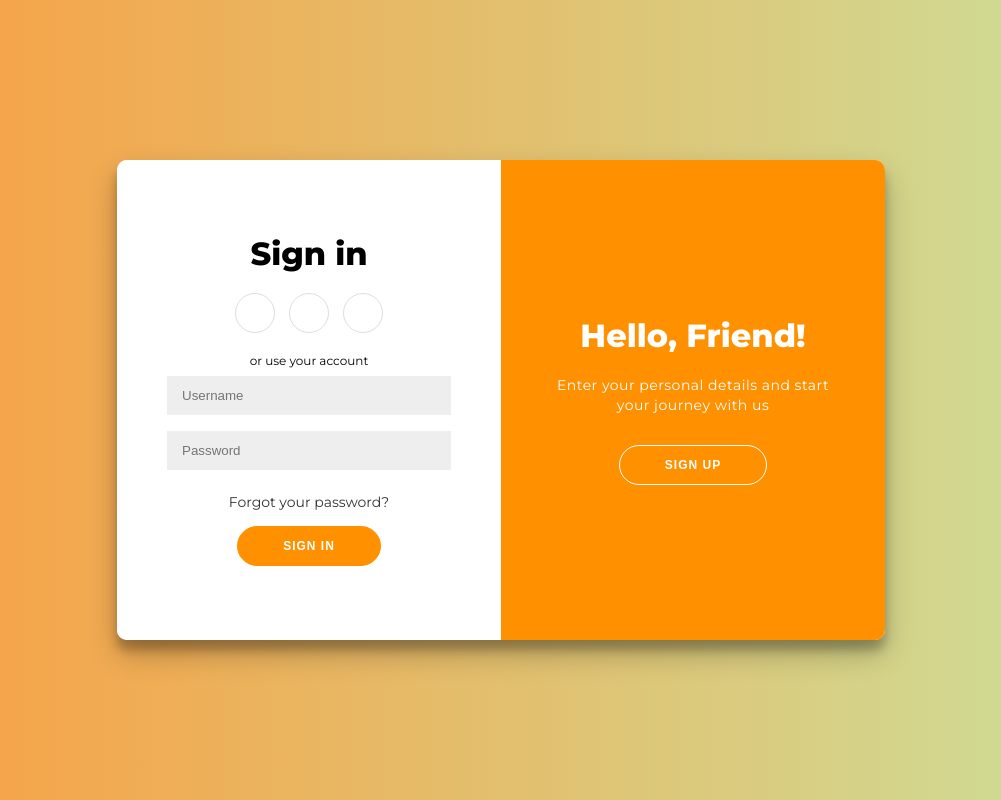
After one commit to caqqmarina/midterm-project-PBP-group-K7, a Django app: page /login_and_register/ in a window 1280 px wide. The commit adds this page. Shown: the whole page, without its empty margins (139-1140 px from the left). Run offline with Django 5.2, Linux system fonts and the light colour scheme.

Commit message:
Averill git PUSH changes to the forms.py login register layout and navbar

```diff
--- a/main/forms.py
+++ b/main/forms.py
@@ -1,5 +1,7 @@
 from django import forms
 from .models import Faculty, Canteen, Stall, Product
+from django.contrib.auth.forms import UserCreationForm, AuthenticationForm
+from django.contrib.auth.models import User
 
 class FacultyForm(forms.ModelForm):
     class Meta:
@@ -20,3 +22,22 @@ class ProductForm(forms.ModelForm):
     class Meta:
         model = Product
         fields = ['name', 'price', 'stall']
+
+class CustomUserCreationForm(UserCreationForm):
+    password1 = forms.CharField(label='Password', widget=forms.PasswordInput)
+    password2 = forms.CharField(label='Confirm Password', widget=forms.PasswordInput)
+
+    class Meta:
+        model = User
+        fields = ['username', 'password1', 'password2']
+
+    def clean_password2(self):
+        password1 = self.cleaned_data.get('password1')
+        password2 = self.cleaned_data.get('password2')
+        if password1 and password2 and password1 != password2:
+            raise forms.ValidationError("Passwords don't match")
+        return password2
+
+class CustomAuthenticationForm(AuthenticationForm):
+    username = forms.CharField(label='Username', widget=forms.TextInput)
+    password = forms.CharField(label='Password', widget=forms.PasswordInput)
--- /dev/null
+++ b/main/templates/login_and_register.html
@@ -0,0 +1,149 @@
+{% load static %}
+<!DOCTYPE html>
+<html lang="en">
+<head>
+    <meta charset="UTF-8">
+    <meta name="viewport" content="width=device-width, initial-scale=1.0">
+    <link rel="stylesheet" href="{% static 'css/login.css' %}">
+    <title>Login & Register</title>
+    <style>
+        body {
+            background: linear-gradient(to right, #fa9e41, #cbe09b); /* Orange to green gradient */
+            display: flex;
+            justify-content: center;
+            align-items: center;
+            height: 100vh;
+            margin: 0;
+            font-family: 'Montserrat', sans-serif;
+        }
+    </style>
+</head>
+<body>
+    <div class="container" id="container">
+        <div class="form-container sign-up-container">
+            <form id="signUpForm" method="POST" action="?action=signup">
+                {% csrf_token %}
+                <h1>Create Account</h1>
+                <div class="social-container">
+                    <a href="#" class="social"><i class="fab fa-facebook-f"></i></a>
+                    <a href="#" class="social"><i class="fab fa-google-plus-g"></i></a>
+                    <a href="#" class="social"><i class="fab fa-linkedin-in"></i></a>
+                </div>
+                <span>or use your email for registration</span>
+
+                <!-- Registration fields -->
+                <input type="text" name="username" placeholder="Username" required>
+                <input type="password" id="password1" name="password1" placeholder="Password" required>
+                <input type="password" id="password2" name="password2" placeholder="Confirm Password" required>
+
+                <div id="passwordError" class="error-messages" style="display: none;">
+                    <p>Passwords do not match</p>
+                </div>
+
+                {% if form.errors %}
+                    <div class="error-messages">
+                        {% for field in form %}
+                            {% for error in field.errors %}
+                                <p>{{ error }}</p>
+                            {% endfor %}
+                        {% endfor %}
+                        {% for error in form.non_field_errors %}
+                            <p>{{ error }}</p>
+                        {% endfor %}
+                    </div>
+                {% endif %}
+
+                <button type="submit" name="signUp">Sign Up</button>
+            </form>
+        </div>
+
+        <div class="form-container sign-in-container">
+            <form id="signInForm" method="POST" action="?action=login">
+                {% csrf_token %}
+                <h1>Sign in</h1>
+                <div class="social-container">
+                    <a href="#" class="social"><i class="fab fa-facebook-f"></i></a>
+                    <a href="#" class="social"><i class="fab fa-google-plus-g"></i></a>
+                    <a href="#" class="social"><i class="fab fa-linkedin-in"></i></a>
+                </div>
+                <span>or use your account</span>
+                <input type="text" name="username" placeholder="Username" required>
+                <input type="password" name="password" placeholder="Password" required>
+
+                {% if login_form.errors %}
+                    <div class="error-messages">
+                        {% for field in login_form %}
+                            {% for error in field.errors %}
+                                <p>{{ error }}</p>
+                            {% endfor %}
+                        {% endfor %}
+                        {% for error in login_form.non_field_errors %}
+                            <p>{{ error }}</p>
+                        {% endfor %}
+                    </div>
+                {% endif %}
+
+                <a href="#">Forgot your password?</a>
+                <button type="submit" name="signIn">Sign In</button>
+            </form>
+        </div>
+
+        <div class="overlay-container">
+            <div class="overlay">
+                <div class="overlay-panel overlay-left">
+                    <h1>Welcome Back!</h1>
+                    <p>To keep connected with us please login with your personal info</p>
+                    <button class="ghost" id="signIn">Sign In</button>
+                </div>
+                <div class="overlay-panel overlay-right">
+                    <h1>Hello, Friend!</h1>
+                    <p>Enter your personal details and start your journey with us</p>
+                    <button class="ghost" id="signUp">Sign Up</button>
+                </div>
+            </div>
+        </div>
+    </div>
+
+    <script>
+        const signUpButton = document.getElementById('signUp');
+        const signInButton = document.getElementById('signIn');
+        const container = document.getElementById('container');
+        const signUpForm = document.getElementById('signUpForm');
+        const signInForm = document.getElementById('signInForm');
+        const password1 = document.getElementById('password1');
+        const password2 = document.getElementById('password2');
+        const passwordError = document.getElementById('passwordError');
+
+        signUpButton.addEventListener('click', () => {
+            container.classList.add("right-panel-active");
+            signUpForm.action = "?action=signup";
+            history.pushState(null, null, "?action=signup");
+        });
+
+        signInButton.addEventListener('click', () => {
+            container.classList.remove("right-panel-active");
+            signInForm.action = "?action=login";
+            history.pushState(null, null, "?action=login");
+        });
+
+        // Check for query parameter and activate the sign-up panel if necessary
+        const urlParams = new URLSearchParams(window.location.search);
+        const action = urlParams.get('action');
+        if (action === 'signup') {
+            container.classList.add("right-panel-active");
+        } else if (action === 'login') {
+            container.classList.remove("right-panel-active");
+        }
+
+        // Client-side validation for password match
+        signUpForm.addEventListener('submit', (event) => {
+            if (password1.value !== password2.value) {
+                event.preventDefault();
+                passwordError.style.display = 'block';
+            } else {
+                passwordError.style.display = 'none';
+            }
+        });
+    </script>
+</body>
+</html>
--- a/main/urls.py
+++ b/main/urls.py
@@ -2,7 +2,7 @@ from django.urls import path
 # from main.views import show_main
 from main.views import homepage, register, login_user, logout_user \
     , faculty, canteen, add_faculty_and_canteen, user_homepage, add_canteen, add_stall, \
-    add_product, delete_faculty, show_json, stall
+    add_product, delete_faculty, show_json, stall, login_and_register
 
 app_name = 'main'
 
@@ -23,5 +23,6 @@ urlpatterns = [
     path('show_json/', show_json, name='show_json'),
     path('canteen/<str:canteen_name>/<str:stall_name>/', stall, name='stall'),
     path('add_product/<int:stall_id>/', add_product, name='add_product'),
+    path('login_and_register/', login_and_register, name='login_and_register'),
 
 ]
--- a/main/views.py
+++ b/main/views.py
@@ -11,6 +11,7 @@ from django.shortcuts import render, redirect
 from .forms import FacultyForm, CanteenForm, StallForm, ProductForm
 import json
 import datetime
+from .forms import CustomUserCreationForm, CustomAuthenticationForm
 
 def is_admin(user):
     return user.is_staff
@@ -93,7 +94,7 @@ def login_user(request):
     else:
         form = AuthenticationForm(request)
     context = {'form': form}
-    return render(request, 'login.html', context)
+    return render(request, 'login_and_register.html', context)
 
 def logout_user(request):
     logout(request)
@@ -101,6 +102,38 @@ def logout_user(request):
     response = HttpResponseRedirect(reverse('main:homepage'))
     response.delete_cookie('last_login')
     return response
+
+def login_and_register(request):
+    form = CustomUserCreationForm()
+    login_form = CustomAuthenticationForm()
+
+    if request.method == 'POST':
+        if 'signUp' in request.POST:
+            form = CustomUserCreationForm(request.POST)
+            if form.is_valid():
+                form.save()
+                username = form.cleaned_data.get('username')
+                raw_password = form.cleaned_data.get('password1')
+                user = authenticate(username=username, password=raw_password)
+                login(request, user)
+                return redirect('main:homepage')
+            else:
+                messages.error(request, 'Registration failed. Please correct the errors below.')
+        elif 'signIn' in request.POST:
+            login_form = CustomAuthenticationForm(request, data=request.POST)
+            if login_form.is_valid():
+                username = login_form.cleaned_data.get('username')
+                password = login_form.cleaned_data.get('password')
+                user = authenticate(username=username, password=password)
+                if user is not None:
+                    login(request, user)
+                    return redirect('main:homepage')
+                else:
+                    messages.error(request, 'Invalid username or password.')
+            else:
+                messages.error(request, 'Login failed. Please correct the errors below.')
+
+    return render(request, 'login_and_register.html', {'form': form, 'login_form': login_form})
 
 
 def faculty(request):
--- a/static/css/login.css
+++ b/static/css/login.css
@@ -1,90 +1,251 @@
-body{
-	margin: 0;
-	padding: 0;
-	display: flex;
-	justify-content: center;
-	align-items: center;
-	min-height: 100vh;
-	font-family: 'Jost', sans-serif;
-	background: linear-gradient(to bottom, #0f0c29, #302b63, #24243e);
-}
-.main{
-	width: 350px;
-	height: 500px;
-	background: red;
-	overflow: hidden;
-	background: url("https://doc-08-2c-docs.googleusercontent.com/docs/securesc/68c90smiglihng9534mvqmq1946dmis5/fo0picsp1nhiucmc0l25s29respgpr4j/1631524275000/03522360960922298374/03522360960922298374/1Sx0jhdpEpnNIydS4rnN4kHSJtU1EyWka?e=view&authuser=0&nonce=gcrocepgbb17m&user=03522360960922298374&hash=tfhgbs86ka6divo3llbvp93mg4csvb38") no-repeat center/ cover;
-	border-radius: 10px;
-	box-shadow: 5px 20px 50px #000;
-}
-#chk{
-	display: none;
-}
-.signup{
-	position: relative;
-	width:100%;
-	height: 100%;
-}
-label{
-	color: #fff;
-	font-size: 2.3em;
-	justify-content: center;
-	display: flex;
-	margin: 50px;
-	font-weight: bold;
-	cursor: pointer;
-	transition: .5s ease-in-out;
-}
-input{
-	width: 60%;
-	height: 10px;
-	background: #e0dede;
-	justify-content: center;
-	display: flex;
-	margin: 20px auto;
-	padding: 12px;
-	border: none;
-	outline: none;
-	border-radius: 5px;
-}
-button{
-	width: 60%;
-	height: 40px;
-	margin: 10px auto;
-	justify-content: center;
-	display: block;
-	color: #fff;
-	background: #573b8a;
-	font-size: 1em;
-	font-weight: bold;
-	margin-top: 30px;
-	outline: none;
-	border: none;
-	border-radius: 5px;
-	transition: .2s ease-in;
-	cursor: pointer;
-}
-button:hover{
-	background: #6d44b8;
-}
-.login{
-	height: 460px;
-	background: #eee;
-	border-radius: 60% / 10%;
-	transform: translateY(-180px);
-	transition: .8s ease-in-out;
-}
-.login label{
-	color: #573b8a;
-	transform: scale(.6);
+@import url('https://fonts.googleapis.com/css?family=Montserrat:400,800');
+
+* {
+    box-sizing: border-box;
 }
 
-#chk:checked ~ .login{
-	transform: translateY(-500px);
+body {
+    background: #f6f5f7;
+    display: flex;
+    justify-content: center;
+    align-items: center;
+    flex-direction: column;
+    font-family: 'Montserrat', sans-serif;
+    height: 100vh;
+    margin: -20px 0 50px;
 }
-#chk:checked ~ .login label{
-	transform: scale(1);
+
+h1 {
+    font-weight: bold;
+    margin: 0;
 }
-#chk:checked ~ .signup label{
-	transform: scale(.6);
+
+h2 {
+    text-align: center;
 }
+
+p {
+    font-size: 14px;
+    font-weight: 100;
+    line-height: 20px;
+    letter-spacing: 0.5px;
+    margin: 20px 0 30px;
+}
+
+span {
+    font-size: 12px;
+}
+
+a {
+    color: #333;
+    font-size: 14px;
+    text-decoration: none;
+    margin: 15px 0;
+}
+
+button {
+    border-radius: 20px;
+    border: 1px solid #ff9100;
+    background-color: #ff9100; /* Changed to orange */
+    color: #FFFFFF;
+    font-size: 12px;
+    font-weight: bold;
+    padding: 12px 45px;
+    letter-spacing: 1px;
+    text-transform: uppercase;
+    transition: transform 80ms ease-in;
+}
+
+button:active {
+    transform: scale(0.95);
+}
+
+button:focus {
+    outline: none;
+}
+
+button.ghost {
+    background-color: transparent;
+    border-color: #FFFFFF;
+}
+
+form {
+    background-color: #FFFFFF;
+    display: flex;
+    align-items: center;
+    justify-content: center;
+    flex-direction: column;
+    padding: 0 50px;
+    height: 100%;
+    text-align: center;
+}
+
+input {
+    background-color: #eee;
+    border: none;
+    padding: 12px 15px;
+    margin: 8px 0;
+    width: 100%;
+}
+
+.container {
+    background-color: #fff;
+    border-radius: 10px;
+      box-shadow: 0 14px 28px rgba(0,0,0,0.25),
+            0 10px 10px rgba(0,0,0,0.22);
+    position: relative;
+    overflow: hidden;
+    width: 768px;
+    max-width: 100%;
+    min-height: 480px;
+}
+
+.form-container {
+    position: absolute;
+    top: 0;
+    height: 100%;
+    transition: all 0.6s ease-in-out;
+}
+
+.sign-in-container {
+    left: 0;
+    width: 50%;
+    z-index: 2;
+}
+
+.container.right-panel-active .sign-in-container {
+    transform: translateX(100%);
+}
+
+.sign-up-container {
+    left: 0;
+    width: 50%;
+    opacity: 0;
+    z-index: 1;
+}
+
+.container.right-panel-active .sign-up-container {
+    transform: translateX(100%);
+    opacity: 1;
+    z-index: 5;
+    animation: show 0.6s;
+}
+
+@keyframes show {
+    0%, 49.99% {
+        opacity: 0;
+        z-index: 1;
+    }
+
+    50%, 100% {
+        opacity: 1;
+        z-index: 5;
+    }
+}
+
+.overlay-container {
+    position: absolute;
+    top: 0;
+    left: 50%;
+    width: 50%;
+    height: 100%;
+    overflow: hidden;
+    transition: transform 0.6s ease-in-out;
+    z-index: 100;
+}
+
+.container.right-panel-active .overlay-container{
+    transform: translateX(-100%);
+}
+
+.overlay {
+    background: #ff9100; /* Changed to orange */
+    background: -webkit-linear-gradient(to right, #ff9100, #ff9100); /* Changed to orange */
+    background: linear-gradient(to right, #ff9100, #ff9100); /* Changed to orange */
+    background-repeat: no-repeat;
+    background-size: cover;
+    background-position: 0 0;
+    color: #FFFFFF;
+    position: relative;
+    left: -100%;
+    height: 100%;
+    width: 200%;
+      transform: translateX(0);
+    transition: transform 0.6s ease-in-out;
+}
+
+.container.right-panel-active .overlay {
+      transform: translateX(50%);
+}
+
+.overlay-panel {
+    position: absolute;
+    display: flex;
+    align-items: center;
+    justify-content: center;
+    flex-direction: column;
+    padding: 0 40px;
+    text-align: center;
+    top: 0;
+    height: 100%;
+    width: 50%;
+    transform: translateX(0);
+    transition: transform 0.6s ease-in-out;
+}
+
+.overlay-left {
+    transform: translateX(-20%);
+}
+
+.container.right-panel-active .overlay-left {
+    transform: translateX(0);
+}
+
+.overlay-right {
+    right: 0;
+    transform: translateX(0);
+}
+
+.container.right-panel-active .overlay-right {
+    transform: translateX(20%);
+}
+
+.social-container {
+    margin: 20px 0;
+}
+
+.social-container a {
+    border: 1px solid #DDDDDD;
+    border-radius: 50%;
+    display: inline-flex;
+    justify-content: center;
+    align-items: center;
+    margin: 0 5px;
+    height: 40px;
+    width: 40px;
+}
+
+footer {
+    background-color: #222;
+    color: #fff;
+    font-size: 14px;
+    bottom: 0;
+    position: fixed;
+    left: 0;
+    right: 0;
+    text-align: center;
+    z-index: 999;
+}
+
+footer p {
+    margin: 10px 0;
+}
+
+footer i {
+    color: #ff9100; /* Changed to orange */
+}
+
+footer a {
+    color: #3c97bf;
+    text-decoration: none;
+}
--- a/templates/base.html
+++ b/templates/base.html
@@ -9,6 +9,7 @@
     <link rel="stylesheet" href="{% static 'css/global.css' %}">
     <link href="https://fonts.googleapis.com/css2?family=Damion&display=swap" rel="stylesheet">
     <link href="https://fonts.googleapis.com/css2?family=Doppio+One&display=swap" rel="stylesheet">
+    <link rel="stylesheet" href="https://cdnjs.cloudflare.com/ajax/libs/font-awesome/5.15.3/css/all.min.css">
   </head>
   <body>
     {% block content %} {% endblock content %}
--- a/templates/navbar.html
+++ b/templates/navbar.html
@@ -32,10 +32,10 @@
                     Log Out
                 </a>
             {% else %}
-                <a href="{% url 'main:login' %}" class="text-lg text-black hover:text-gray-700 transition"style="font-family: 'Doppio One';">
+                <a href="{% url 'main:login_and_register' %}?action=login" class="text-lg text-black hover:text-gray-700 transition">
                     Log In
                 </a>
-                <a href="{% url 'main:register' %}" class="text-lg text-white bg-black px-4 py-2 rounded-full hover:bg-gray-700 transition"style="font-family: 'Doppio One';">
+                <a href="{% url 'main:login_and_register' %}?action=signup" class="text-lg text-white bg-black px-4 py-2 rounded-full hover:bg-gray-700 transition">
                     Register
                 </a>
             {% endif %}
```
